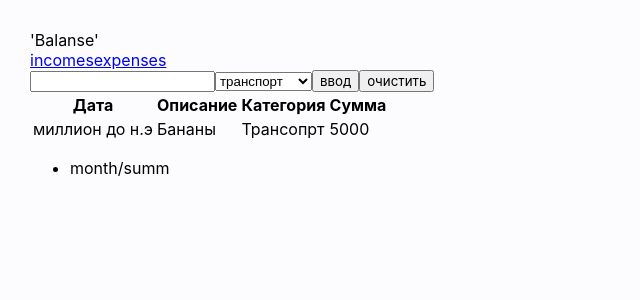
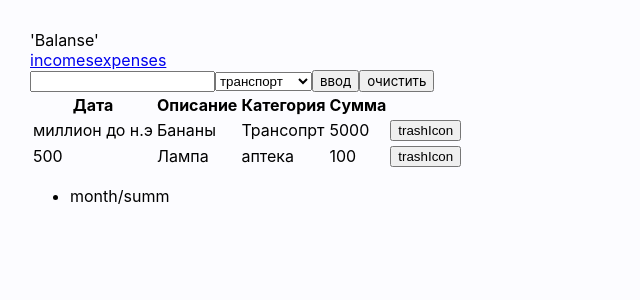
Before and after one commit to AlinaKotsiubynska/kapusta_ui, a React (Create React App) app: page /assets/incomes in a window 1280 px wide. Shown: the top 300 px of the page, without its empty margins (0-640 px from the left). Built offline with nearby package versions, Linux system fonts and the light colour scheme.

Commit message:
added delete method

```diff
--- a/src/components/Assets/AssetsList/AssetsList.jsx
+++ b/src/components/Assets/AssetsList/AssetsList.jsx
@@ -2,12 +2,33 @@ import { useTable } from 'react-table';
 import { useMemo } from 'react';
 
 export const AssetsList = () => {
+  const deleteEntry = e => {
+    const onDel = event => {
+      console.log(e);
+    };
+
+    console.log(e);
+    return (
+      <button type="button" onClick={onDel}>
+        trashIcon
+      </button>
+    );
+  };
+
   const data = [
     {
+      id: 1,
       date: 'миллион до н.э',
       descr: 'Бананы',
       category: 'Трансопрт',
       total: 5000,
+    },
+    {
+      id: 2,
+      date: '500',
+      descr: 'Лампа',
+      category: 'аптека',
+      total: 100,
     },
   ];
 
@@ -28,6 +49,10 @@ export const AssetsList = () => {
       {
         Header: 'Сумма',
         accessor: 'total',
+      },
+      {
+        Header: ' ',
+        accessor: deleteEntry,
       },
     ],
     [],
```
